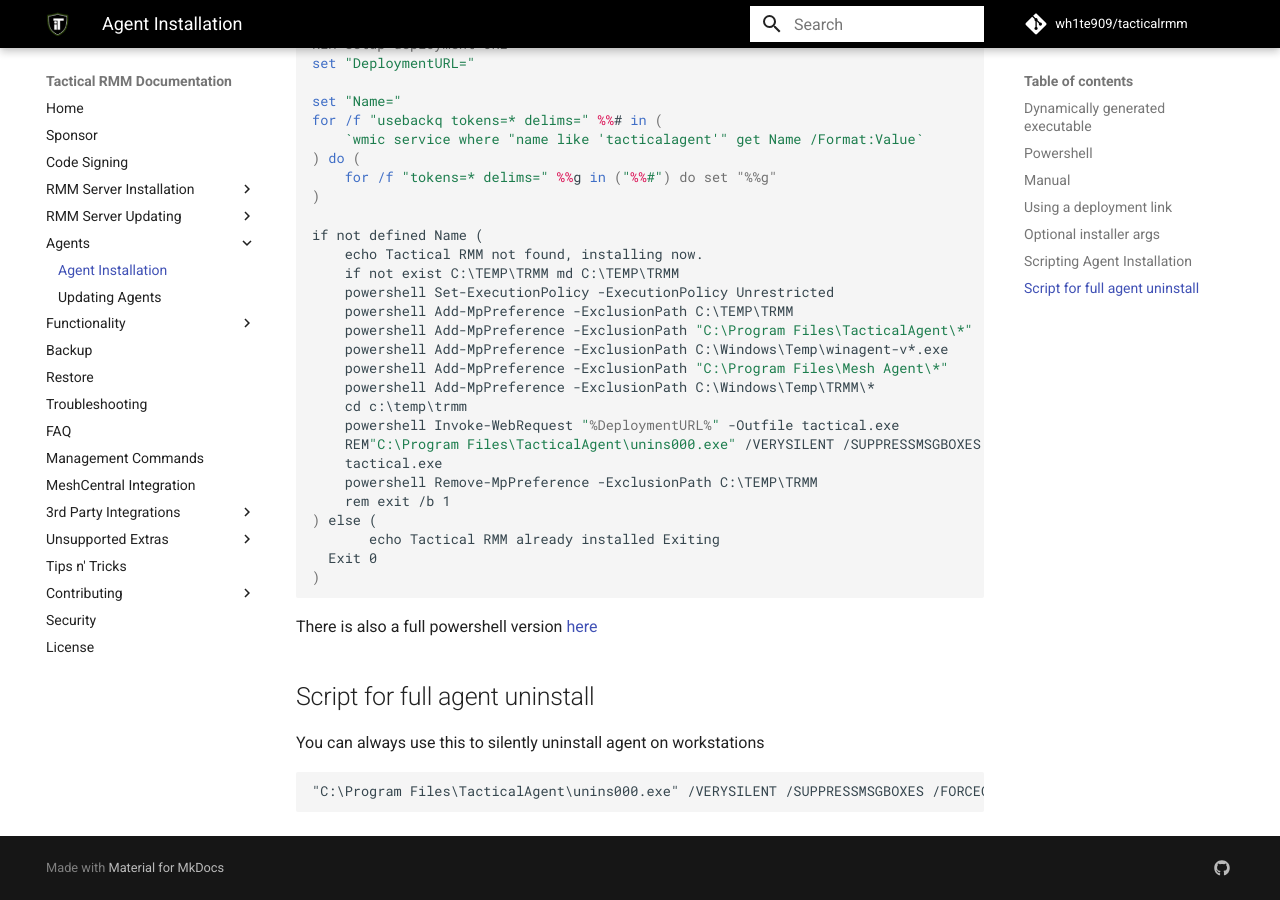
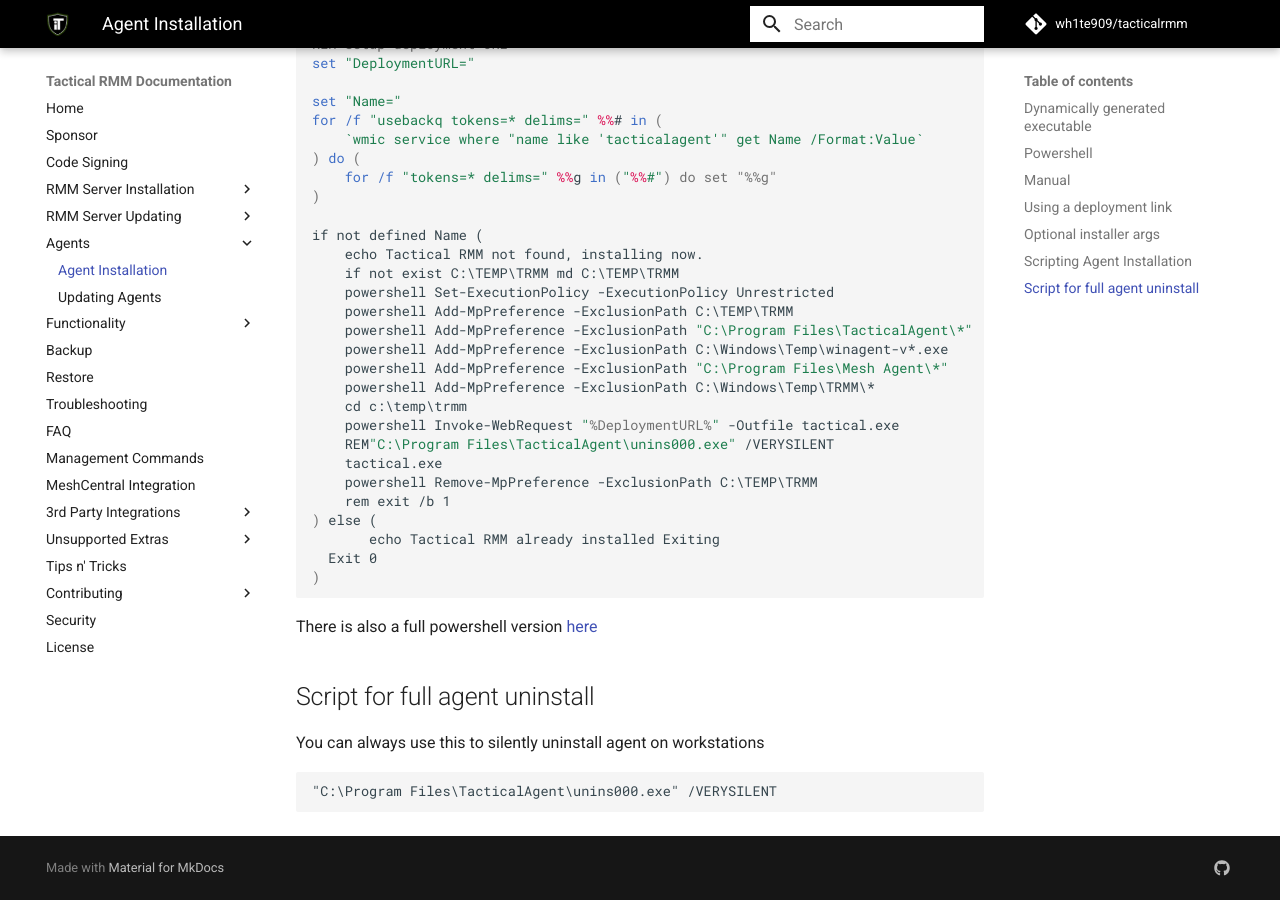
Before and after one commit to amidaware/trmm-docs, an MkDocs documentation site: the page built from docs/docs/install_agent.md, in a window 1280 px wide and 900 px high, scrolled down 3220 px. Built offline with MkDocs 1.6.1 and Material for MkDocs 9.7.7, drawn with Linux system fonts in a browser that asks for light colours; comment, search, counter and statistics services are not loaded.

Commit message:
update uninstall params

````diff
--- a/docs/docs/install_agent.md
+++ b/docs/docs/install_agent.md
@@ -116,7 +116,7 @@
     powershell Add-MpPreference -ExclusionPath C:\Windows\Temp\TRMM\*
     cd c:\temp\trmm
     powershell Invoke-WebRequest "%DeploymentURL%" -Outfile tactical.exe
-    REM"C:\Program Files\TacticalAgent\unins000.exe" /VERYSILENT /SUPPRESSMSGBOXES /FORCECLOSEAPPLICATIONS
+    REM"C:\Program Files\TacticalAgent\unins000.exe" /VERYSILENT
     tactical.exe
     powershell Remove-MpPreference -ExclusionPath C:\TEMP\TRMM
     rem exit /b 1
@@ -133,5 +133,5 @@
 You can always use this to silently uninstall agent on workstations
 
 ```cmd
-"C:\Program Files\TacticalAgent\unins000.exe" /VERYSILENT /SUPPRESSMSGBOXES /FORCECLOSEAPPLICATIONS
+"C:\Program Files\TacticalAgent\unins000.exe" /VERYSILENT
 ```
````
